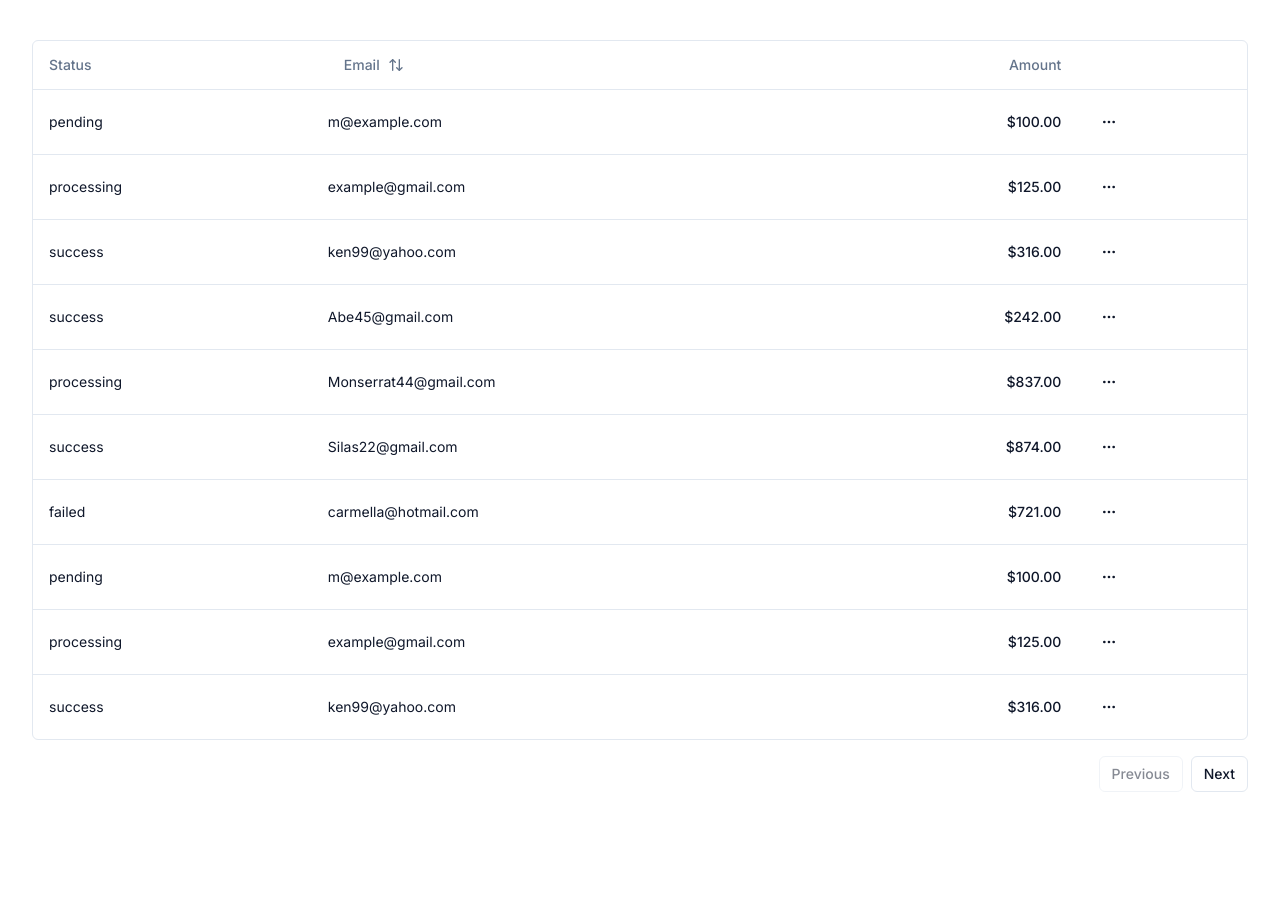
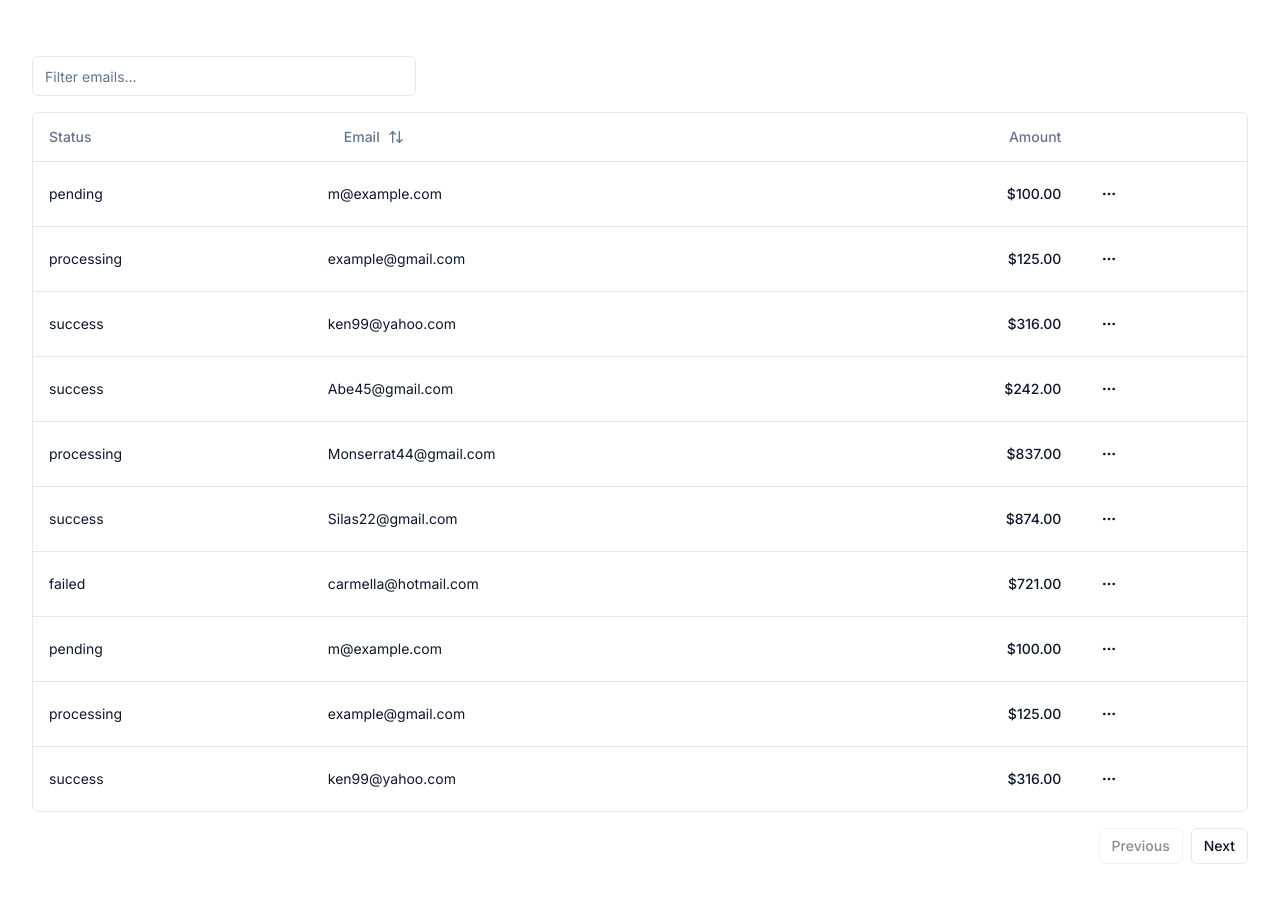
Before and after one commit to Shirshakkandel/DataTableShadcn, a Next.js app: page /payments in a window 1280 px wide. Shown: the top 902 px of the page. Before the commit the page ends 848 px from the top, so only its background shows below. Built offline with nearby package versions, Linux system fonts and the light colour scheme.

Commit message:
Table Filtering

```diff
--- a/app/payments/data-table.tsx
+++ b/app/payments/data-table.tsx
@@ -1,11 +1,15 @@
 "use client";
 import { Button } from "@/components/ui/button";
+import { Input } from "@/components/ui/input";
+
 import {
   ColumnDef,
+  ColumnFiltersState,
   SortingState,
   flexRender,
   getCoreRowModel,
   getPaginationRowModel,
+  getFilteredRowModel,
   getSortedRowModel,
   useReactTable,
 } from "@tanstack/react-table";
@@ -27,6 +31,7 @@
 
 export function DataTable<TData, TValue>({ columns, data }: DataTableProps<TData, TValue>) {
   const [sorting, setSorting] = React.useState<SortingState>([]);
+  const [columnFilters, setColumnFilters] = React.useState<ColumnFiltersState>([]);
   const table = useReactTable({
     data,
     columns,
@@ -34,13 +39,24 @@
     getPaginationRowModel: getPaginationRowModel(),
     onSortingChange: setSorting,
     getSortedRowModel: getSortedRowModel(),
+    onColumnFiltersChange: setColumnFilters,
+    getFilteredRowModel: getFilteredRowModel(),
     state: {
       sorting,
+      columnFilters,
     },
   });
 
   return (
     <div>
+      <div className="flex items-center py-4">
+        <Input
+          placeholder="Filter emails..."
+          value={(table.getColumn("email")?.getFilterValue() as string) ?? ""}
+          onChange={event => table.getColumn("email")?.setFilterValue(event.target.value)}
+          className="max-w-sm"
+        />
+      </div>
       <div className="rounded-md border">
         <Table>
           <TableHeader>
--- /dev/null
+++ b/components/ui/input.tsx
@@ -0,0 +1,25 @@
+import * as React from "react"
+
+import { cn } from "@/lib/utils"
+
+export interface InputProps
+  extends React.InputHTMLAttributes<HTMLInputElement> {}
+
+const Input = React.forwardRef<HTMLInputElement, InputProps>(
+  ({ className, type, ...props }, ref) => {
+    return (
+      <input
+        type={type}
+        className={cn(
+          "flex h-10 w-full rounded-md border border-input bg-transparent px-3 py-2 text-sm ring-offset-background file:border-0 file:bg-transparent file:text-sm file:font-medium placeholder:text-muted-foreground focus-visible:outline-none focus-visible:ring-2 focus-visible:ring-ring focus-visible:ring-offset-2 disabled:cursor-not-allowed disabled:opacity-50",
+          className
+        )}
+        ref={ref}
+        {...props}
+      />
+    )
+  }
+)
+Input.displayName = "Input"
+
+export { Input }
```
